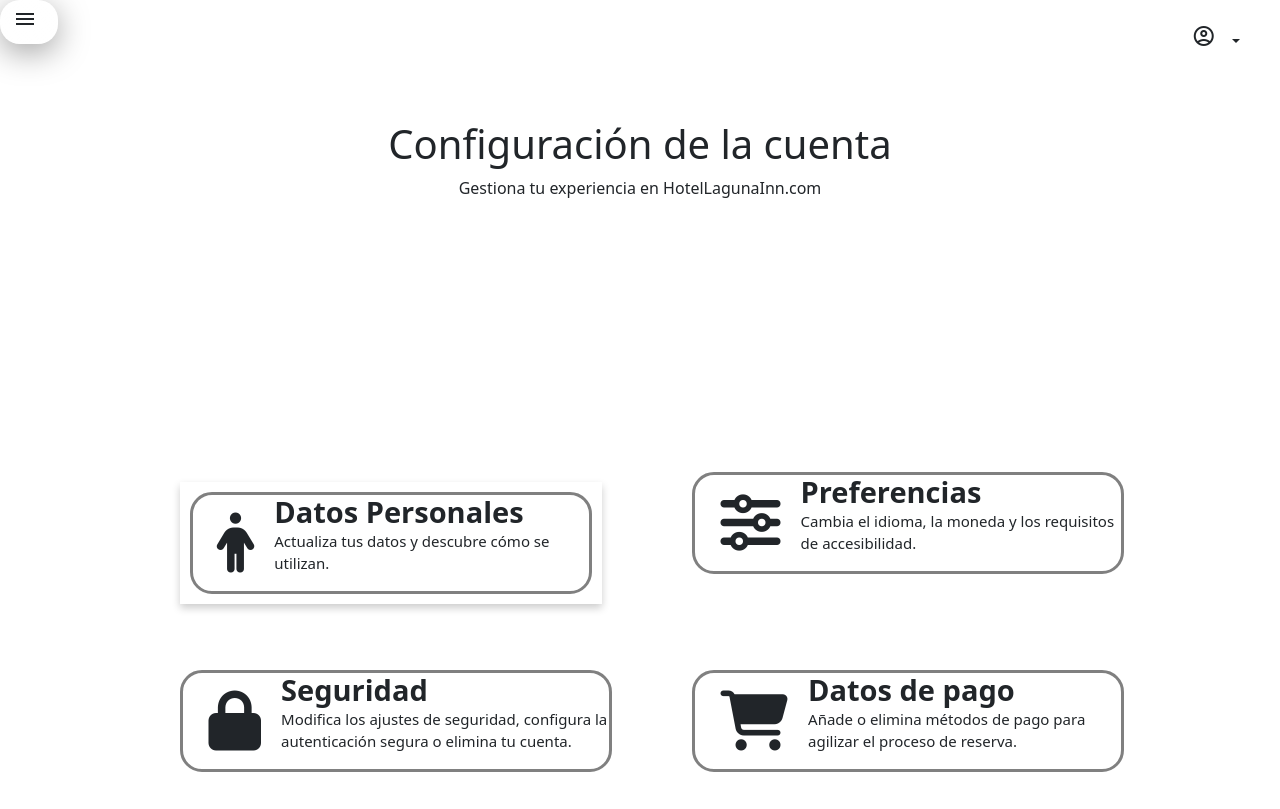
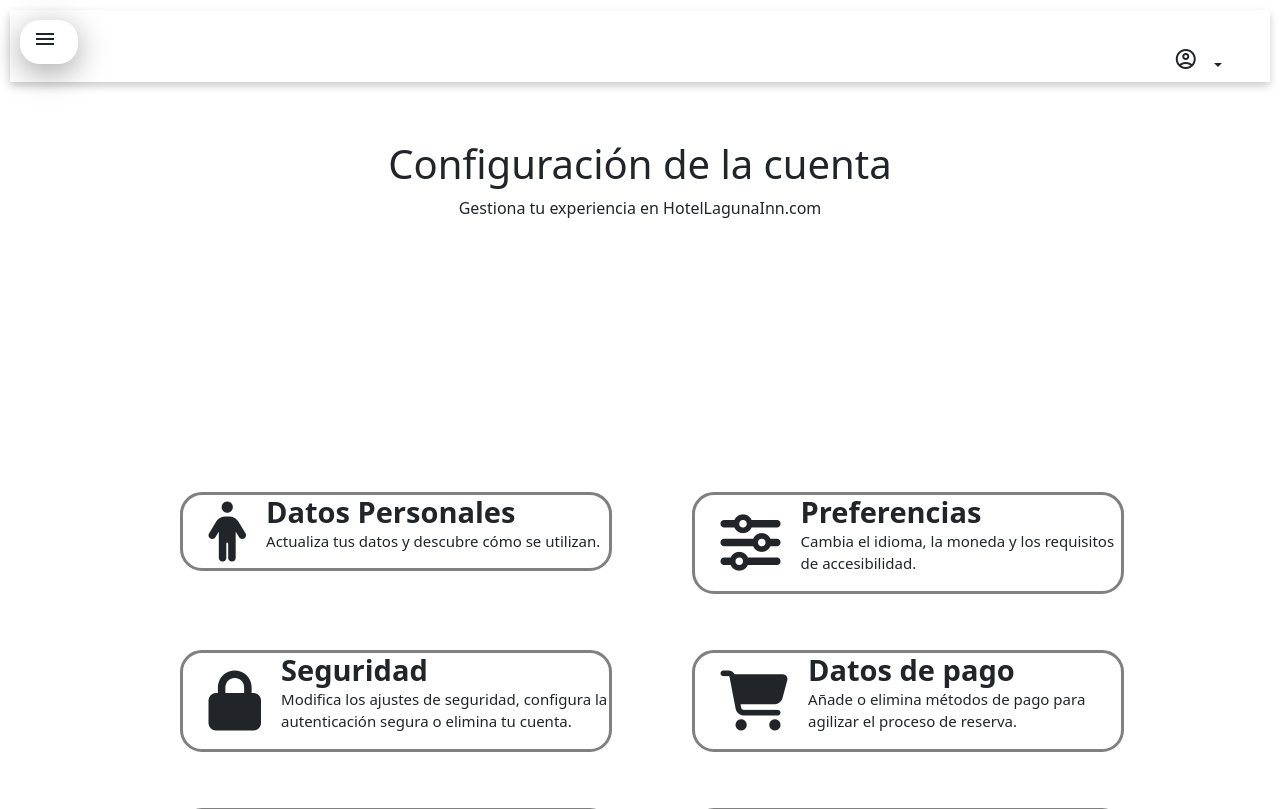
Before and after one commit to ack3stx/INTEGRADORAOFICIAL_E4, a PHP site: page /INTEGRADORA_OFICIALE4/Views/panelusuario.php in a window 1280 px wide. Shown: the top 809 px of the page. Run offline with PHP 8.4, Linux system fonts and the light colour scheme.

Commit message:
panorama

```diff
--- a/Estilos/panelusuario.css
+++ b/Estilos/panelusuario.css
@@ -32,8 +32,11 @@
     margin-left: 89%;
 }
 
+.blanco {
+    background-color: white;
+}
 
-.olas {
+.ola {
 
     max-height: 10%;
 
--- a/Views/panelusuario.php
+++ b/Views/panelusuario.php
@@ -17,7 +17,7 @@
 
 
 
-    <section class="header-section ola chico ">
+    <section class="header-section ola chico blanco">
         <button class="btn glass" type="button" data-bs-toggle="offcanvas" data-bs-target="#offcanvasExample"
             aria-controls="offcanvasExample">
             <span class="material-symbols-outlined">
```
